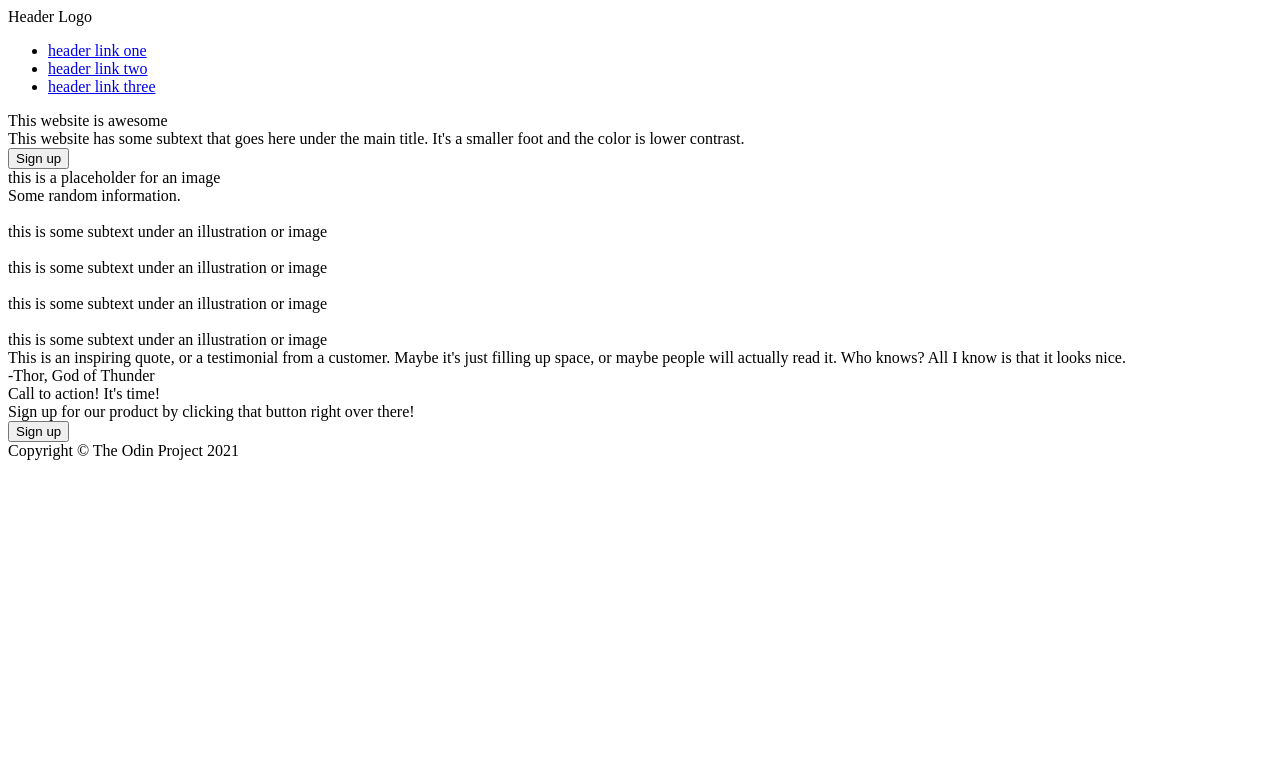
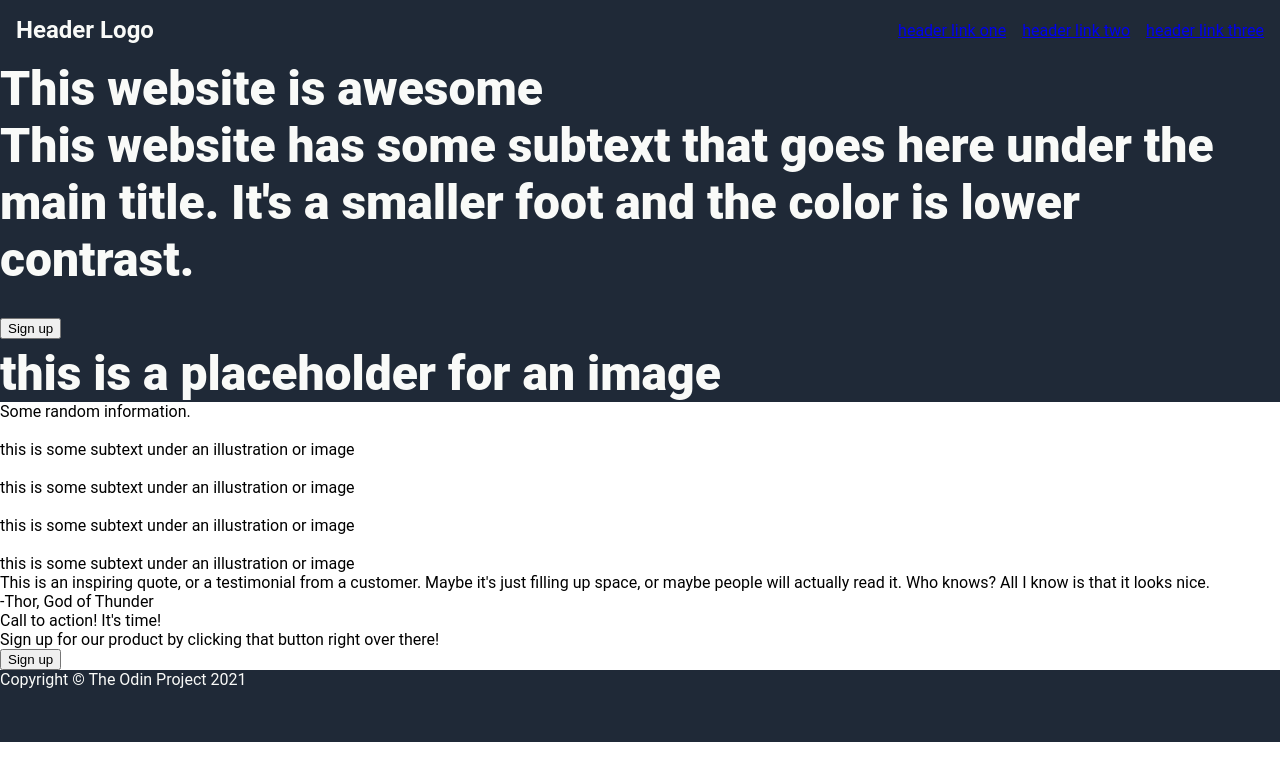
Before and after one commit to benjnavarro28/landing-page, a plain HTML site: page index.html in a window 1280 px wide. Drawn offline with Linux system fonts and the light colour scheme.

Commit message:
Added background color and font size specifications to header and body section 1

```diff
--- a/index.html
+++ b/index.html
@@ -4,6 +4,7 @@
     <meta charset="UTF-8">
     <meta name="viewport" content="width=device-width, initial-scale=1.0">
     <title>Landing Page</title>
+    <link rel="stylesheet" href="styles.css">
 </head>
 <body>
     <div class="header">
--- a/styles.css
+++ b/styles.css
@@ -0,0 +1,57 @@
+body {
+    font-family: 'Roboto';
+    display: flex;
+    flex-direction: column;
+    padding: 0px;
+    margin: 0px;
+}
+
+.header {
+    background-color: #1f2937;
+    display: flex;
+    padding: 16px;
+    justify-content: space-between;
+}
+
+.logo {
+    font-size: 24px;
+    font-weight: bold;
+    color: #f9faf8;
+}
+
+.header-left {
+    display: flex;
+    align-items: center;
+    justify-content: left;
+}
+
+.header-right {
+    display: flex;
+    align-items: center;
+    justify-content: right;
+}
+
+.header-right ul {
+    list-style-type: none;
+    display: flex;
+    gap: 16px;
+    padding: 0px;
+    margin: 0px;
+}
+
+.body-sec1 {
+    background-color: #1f2937;
+    font-size: 48px;
+    font-weight: 900;
+    color: #f9faf8;
+}
+
+.footer {
+    left: 0;
+    right: 0;
+    bottom: 0;
+    display: flex;
+    background-color: #1f2937;
+    color: #f9faf8;
+    height: 72px;
+}
```
